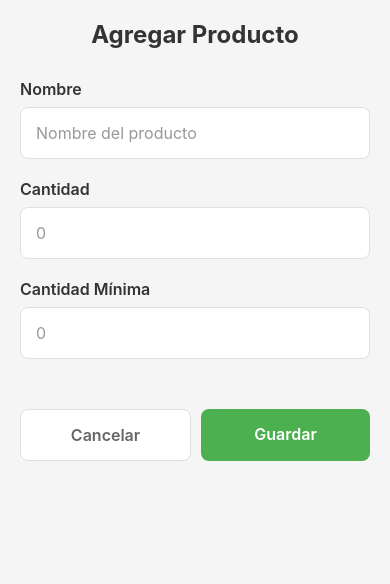
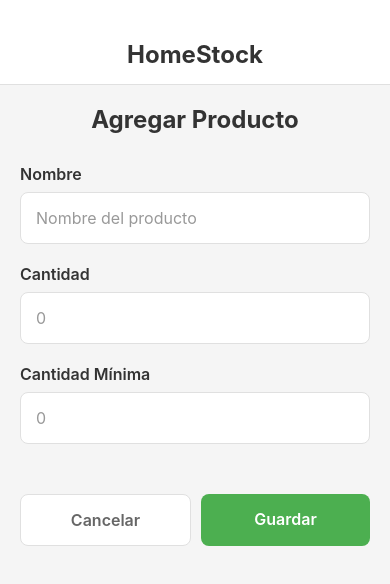
Before and after one commit to Pekzer/HomeStock, a React Native app: screen /AddProduct in a window 390 px wide. Shown: the top 584 px of the page. Built offline with nearby package versions, Linux system fonts and the light colour scheme.

Commit message:
Add HomeStock header to all screens
- Add consistent HomeStock header to AddProductScreen and ProductDetailScreen
- Update styles to avoid conflicts
- All screens now have the HomeStock branding header

```diff
--- a/src/screens/AddProductScreen.tsx
+++ b/src/screens/AddProductScreen.tsx
@@ -50,6 +50,9 @@ export default function AddProductScreen({ navigation }: any) {
 
   return (
     <ScrollView style={styles.container}>
+      <View style={styles.header}>
+        <Text style={styles.headerTitle}>HomeStock</Text>
+      </View>
       <View style={styles.content}>
         <Text style={styles.title}>Agregar Producto</Text>
 
@@ -112,6 +115,32 @@ const styles = StyleSheet.create({
   container: {
     flex: 1,
     backgroundColor: '#f5f5f5',
+  },
+  header: {
+    flexDirection: 'row',
+    alignItems: 'center',
+    justifyContent: 'center',
+    paddingTop: Platform.OS === 'ios' ? 50 : 40,
+    paddingBottom: 15,
+    backgroundColor: '#fff',
+    borderBottomWidth: 1,
+    borderBottomColor: '#e0e0e0',
+    ...Platform.select({
+      ios: {
+        shadowColor: '#000',
+        shadowOffset: { width: 0, height: 2 },
+        shadowOpacity: 0.1,
+        shadowRadius: 3,
+      },
+      android: {
+        elevation: 4,
+      },
+    }),
+  },
+  headerTitle: {
+    fontSize: 24,
+    fontWeight: 'bold',
+    color: '#333',
   },
   content: {
     padding: 20,
--- a/src/screens/ProductDetailScreen.tsx
+++ b/src/screens/ProductDetailScreen.tsx
@@ -92,10 +92,13 @@ export default function ProductDetailScreen({ route, navigation }: any) {
 
   return (
     <ScrollView style={styles.container}>
+      <View style={styles.header}>
+        <Text style={styles.headerTitle}>HomeStock</Text>
+      </View>
       <View style={styles.content}>
         {!isEditing ? (
           <>
-            <View style={styles.header}>
+            <View style={styles.productHeader}>
               <Text style={styles.title}>{product.name}</Text>
               <View style={styles.headerButtons}>
                 <TouchableOpacity
@@ -266,10 +269,36 @@ const styles = StyleSheet.create({
     flex: 1,
     backgroundColor: '#f5f5f5',
   },
+  header: {
+    flexDirection: 'row',
+    alignItems: 'center',
+    justifyContent: 'center',
+    paddingTop: Platform.OS === 'ios' ? 50 : 40,
+    paddingBottom: 15,
+    backgroundColor: '#fff',
+    borderBottomWidth: 1,
+    borderBottomColor: '#e0e0e0',
+    ...Platform.select({
+      ios: {
+        shadowColor: '#000',
+        shadowOffset: { width: 0, height: 2 },
+        shadowOpacity: 0.1,
+        shadowRadius: 3,
+      },
+      android: {
+        elevation: 4,
+      },
+    }),
+  },
+  headerTitle: {
+    fontSize: 24,
+    fontWeight: 'bold',
+    color: '#333',
+  },
   content: {
     padding: 20,
   },
-  header: {
+  productHeader: {
     flexDirection: 'row',
     justifyContent: 'space-between',
     alignItems: 'center',
```
Also changed, not shown: 1 other file (tests, documents, lock files or other folders).
